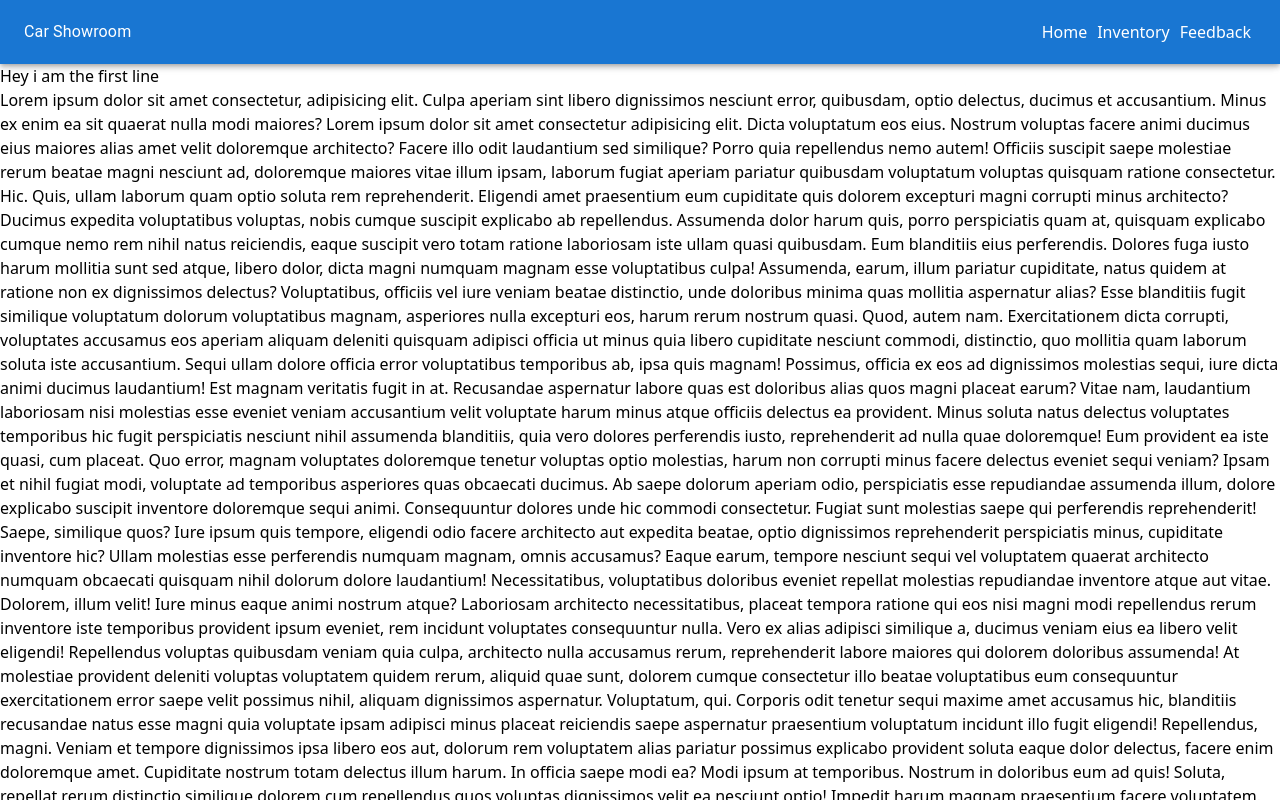
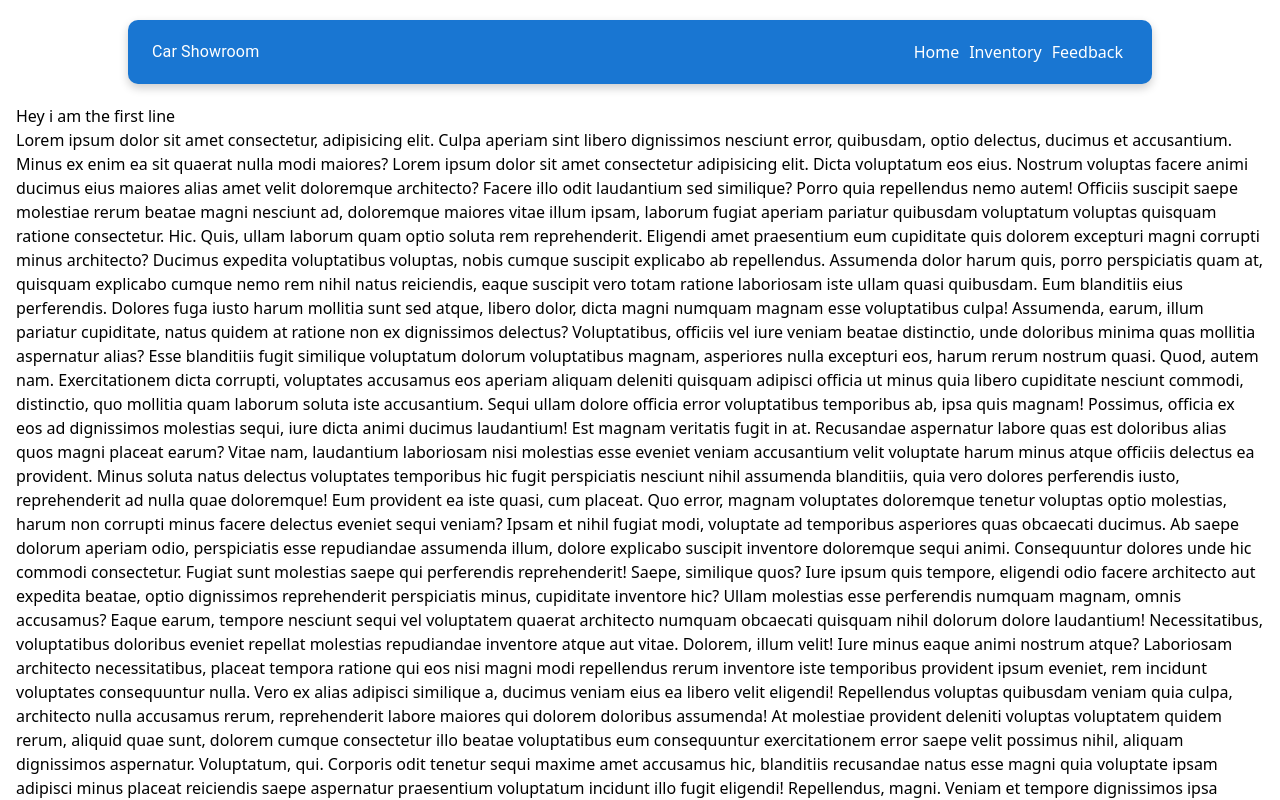
Before and after one commit to s3nsh1-dev/car-dashboard-pp, a React (Vite) app: page / in a window 1280 px wide. Shown: the top 800 px of the page. Built offline with nearby package versions, Linux system fonts and the light colour scheme.

Commit message:
Navbar Completed

```diff
--- a/src/App.tsx
+++ b/src/App.tsx
@@ -3,15 +3,23 @@ import { Routes, Route } from "react-router";
 import Home from "./pages/home/Home";
 import Dashboard from "./pages/dashboard/Dashboard";
 import NavigationBar from "./components/navbar/NavigationBar";
+import { Box } from "@mui/material";
 
 const App: React.FC = () => {
   return (
     <>
       <NavigationBar />
-      <Routes>
-        <Route path='/' element={<Home />} />
-        <Route path='dashboard' element={<Dashboard />} />
-      </Routes>
+      <Box
+        sx={{
+          mt: 13, // Gap between navbar and page content
+          px: 2, // Padding on the sides
+        }}
+      >
+        <Routes>
+          <Route path='/' element={<Home />} />
+          <Route path='dashboard' element={<Dashboard />} />
+        </Routes>
+      </Box>
     </>
   );
 };
--- a/src/components/navbar/NavigationBar.tsx
+++ b/src/components/navbar/NavigationBar.tsx
@@ -15,6 +15,15 @@ const toolbarStyles = {
   justifyContent: "space-between",
 };
 
+const appBarStyles = {
+  top: 20, // Push down to create a "hovering" effect
+  left: "50%", // Center horizontally
+  transform: "translateX(-50%)", // Center alignment fix
+  width: "80%", // Shorter width
+  boxShadow: "0px 4px 10px rgba(0, 0, 0, 0.2)", // Add shadow for hover effect
+  borderRadius: "10px", // Rounded corners for better design
+};
+
 const NavigationBar = () => {
   const theme = useTheme();
   const isMobileView = useMediaQuery(theme.breakpoints.down("sm"));
@@ -29,7 +38,7 @@ const NavigationBar = () => {
   const toggleMobileView = () => setMobileOpen((prev) => !prev);
 
   return (
-    <AppBar position='sticky'>
+    <AppBar sx={appBarStyles}>
       <Toolbar sx={toolbarStyles}>
         <Typography>Car Showroom</Typography>
         <Box sx={{ display: { xs: "none", sm: "flex" } }}>
--- a/src/components/navbar/mobile/DropdownMobileMenu.tsx
+++ b/src/components/navbar/mobile/DropdownMobileMenu.tsx
@@ -11,6 +11,7 @@ const mobileNavStyles = {
   flexDirection: "column",
   alignItems: "center",
   backgroundColor: "grey",
+  borderRadius: "10px",
 };
 
 const DropdownMobileMenu: React.FC<DropdownMobileMenuProps> = ({
```
